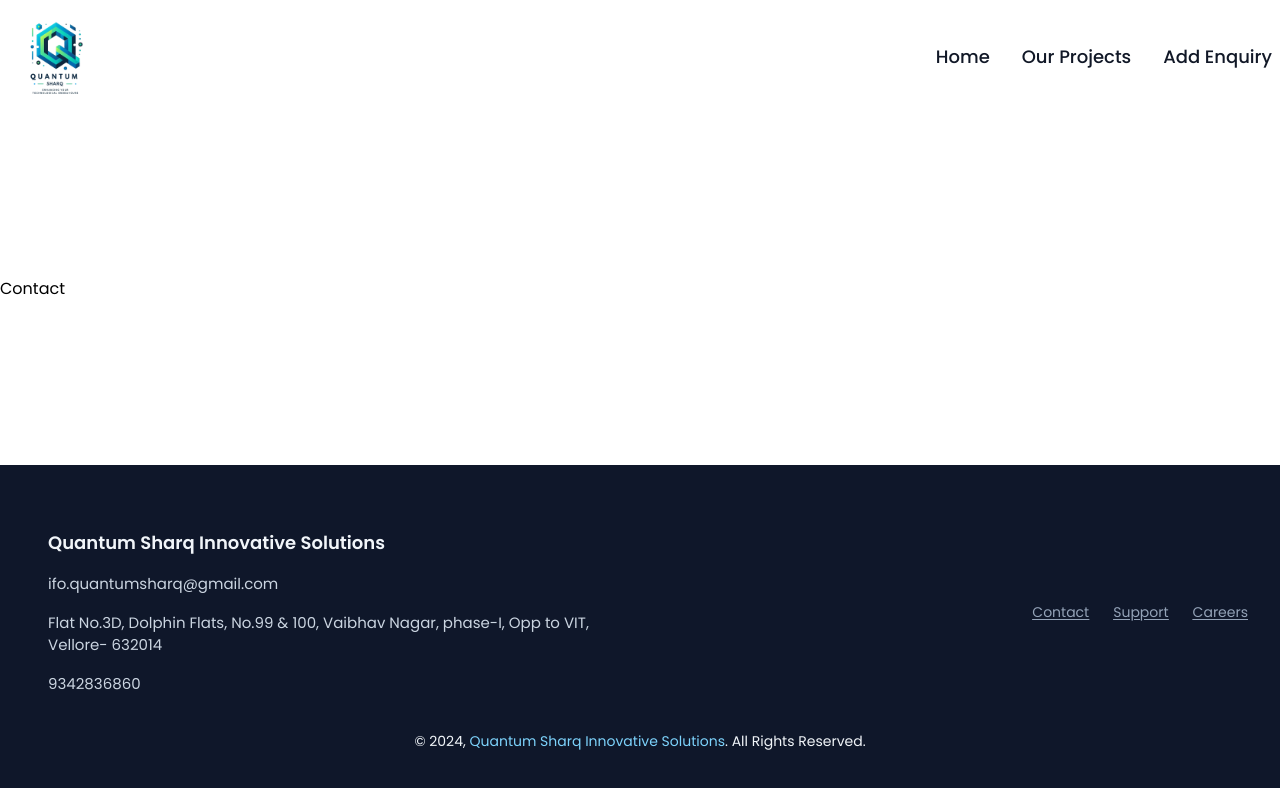
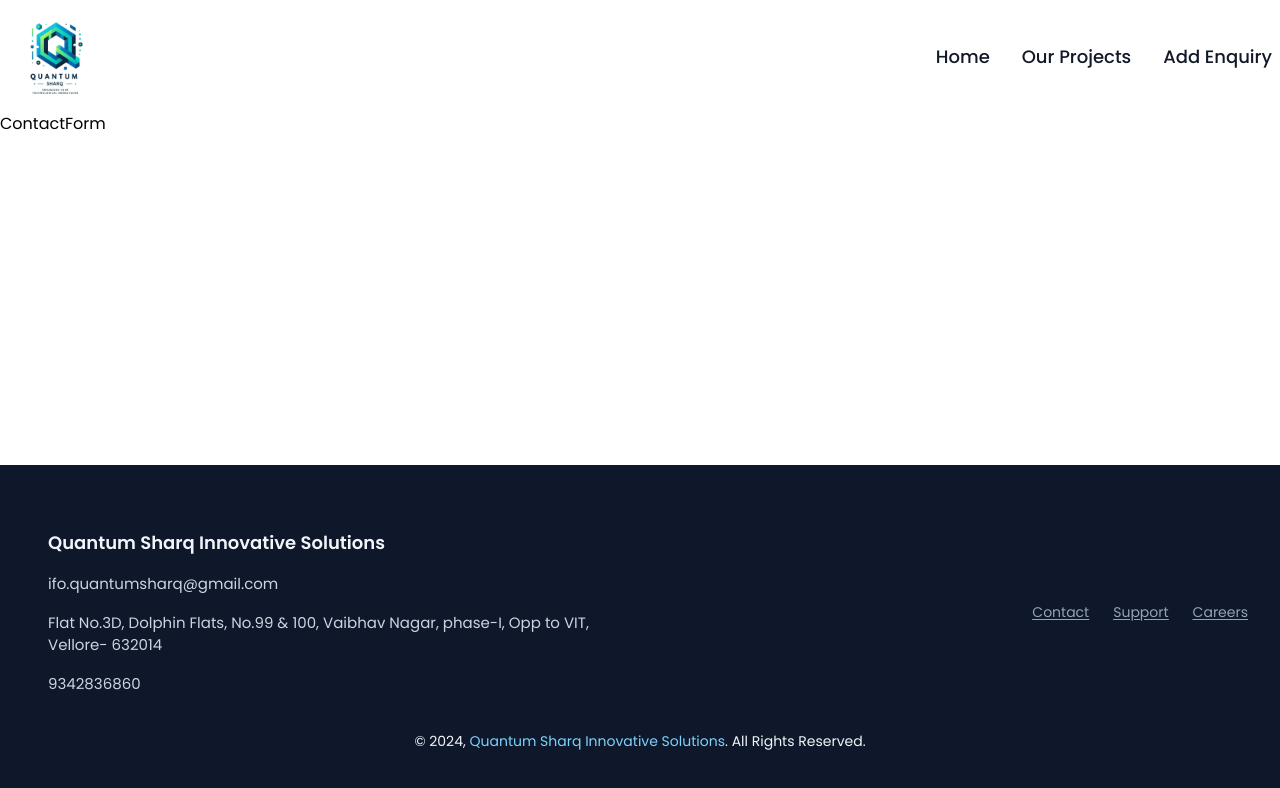
Before and after one commit to svivek19/office-website, a React (Vite) app: page /contact in a window 1280 px wide. Shown: the top 788 px of the page. Built offline with nearby package versions, Linux system fonts and the light colour scheme.

Commit message:
fix: navbar sticky and  humburger icon

```diff
--- a/src/App.jsx
+++ b/src/App.jsx
@@ -9,13 +9,15 @@
 const App = () => {
   return (
     <Router>
-      <div className="flex flex-col justify-between h-screen">
+      <div className="flex flex-col min-h-screen">
         <Navbar />
-        <Routes>
-          <Route path="/" element={<Home />} />
-          <Route path="/projects" element={<Projects />} />
-          <Route path="/contact" element={<Contact />} />
-        </Routes>
+        <main className="flex-grow">
+          <Routes>
+            <Route path="/" element={<Home />} />
+            <Route path="/projects" element={<Projects />} />
+            <Route path="/contact" element={<Contact />} />
+          </Routes>
+        </main>
         <Footer />
       </div>
     </Router>
--- /dev/null
+++ b/src/components/ContactForm.jsx
@@ -0,0 +1,7 @@
+import React from "react";
+
+const ContactForm = () => {
+  return <div>ContactForm</div>;
+};
+
+export default ContactForm;
--- a/src/components/Navbar.jsx
+++ b/src/components/Navbar.jsx
@@ -1,7 +1,7 @@
 import React, { useState, useEffect } from "react";
 import logo from "../assets/company-logo.png";
 import { Link } from "react-router-dom";
-import { IoMdMore } from "react-icons/io";
+import { CiMenuFries } from "react-icons/ci";
 
 const Navbar = () => {
   const [isMenuOpen, setIsMenuOpen] = useState(false);
@@ -44,7 +44,7 @@
           aria-expanded={isMenuOpen ? "true" : "false"}
           onClick={toggleMenu}
         >
-          <IoMdMore className="text-4xl" />
+          <CiMenuFries className="text-4xl" />
         </button>
         <div
           className={`w-full md:block md:w-auto ${
--- a/src/pages/Contact.jsx
+++ b/src/pages/Contact.jsx
@@ -1,7 +1,12 @@
 import React from "react";
+import ContactForm from "../components/ContactForm";
 
 const Contact = () => {
-  return <div>Contact</div>;
+  return (
+    <div>
+      <ContactForm />
+    </div>
+  );
 };
 
 export default Contact;
```
